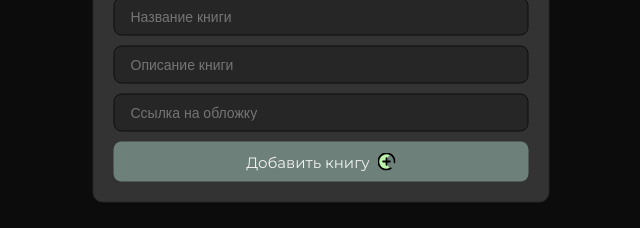
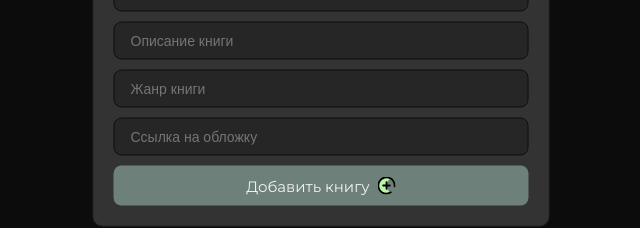
Before and after one commit to HelgiMagic/library, a React (Vite) app: page / in a window 1280 px wide. Both pictures are taken after a click on the button "Добавить книгу". Shown: the part 335-563 px from the top of the page, without its empty margins (319-959 px from the left). Built offline with nearby package versions, Linux system fonts and the light colour scheme; no server answers.

Commit message:
предварительно добавил жанр

```diff
--- a/src/components/modals/ModalAddNewBook/ModalAddNewBook.jsx
+++ b/src/components/modals/ModalAddNewBook/ModalAddNewBook.jsx
@@ -10,12 +10,14 @@ export default function ModalAddNewBook() {
   const dispatch = useDispatch();
 
   const [title, setTitle] = useState('');
+  const [description, setDescription] = useState('');
+  const [genre, setGenre] = useState('');
   const [picLink, setPicLink] = useState('');
-  const [description, setDescription] = useState('');
 
   const handleTitleInput = (e) => setTitle(e.target.value);
+  const handleDescriptionInput = (e) => setDescription(e.target.value);
+  const handleGenreInput = (e) => setGenre(e.target.value);
   const handlePictureInput = (e) => setPicLink(e.target.value);
-  const handleDescriptionInput = (e) => setDescription(e.target.value);
 
   const handleClose = () => {
     dispatch(setActive({ modal: null }));
@@ -28,6 +30,7 @@ export default function ModalAddNewBook() {
     dispatch(createBook({
       title,
       description,
+      genre,
       pictureLink: picLink,
       available: true,
       favorite: false,
@@ -52,6 +55,8 @@ export default function ModalAddNewBook() {
 
           <ui.Input placeholder="Описание книги" onInput={handleDescriptionInput} value={description} />
 
+          <ui.Input placeholder="Жанр книги" onInput={handleGenreInput} value={genre} required />
+
           <ui.Input placeholder="Ссылка на обложку" onInput={handlePictureInput} value={picLink} required />
 
           <AddBookButton type="submit" size="small" />
--- a/src/components/modals/ModalEditBook/ModalEditBook.jsx
+++ b/src/components/modals/ModalEditBook/ModalEditBook.jsx
@@ -12,11 +12,13 @@ export default function ModalEditBook({ id }) {
 
   const [title, setTitle] = useState(book.title);
   const [description, setDescription] = useState(book.description);
+  const [genre, setGenre] = useState(book.genre);
   const [pictureLink, setPictureLink] = useState(book.pictureLink);
   const [whoFavorited, setWhoFavorited] = useState(book.whoFavorited.join(', '));
 
   const handleTitleInput = (e) => setTitle(e.target.value);
   const handleDescriptionInput = (e) => setDescription(e.target.value);
+  const handleGenreInput = (e) => setGenre(e.target.value);
   const handlePictureInput = (e) => setPictureLink(e.target.value);
   const handleWhoFavoritedInput = (e) => setWhoFavorited(e.target.value);
 
@@ -46,6 +48,8 @@ export default function ModalEditBook({ id }) {
 
           <ui.Input placeholder="Описание книги" onInput={handleDescriptionInput} value={description} />
 
+          <ui.Input placeholder="Жанр книги" onInput={handleGenreInput} value={genre} required />
+
           <ui.Input placeholder="Ссылка на обложку" onInput={handlePictureInput} value={pictureLink} />
 
           <ui.Input placeholder="Желающие прочитать" onInput={handleWhoFavoritedInput} value={whoFavorited} />
--- a/src/slices/booksSlice.js
+++ b/src/slices/booksSlice.js
@@ -11,6 +11,7 @@ import routes from '../routes';
 //   favorite: false,
 //   whoFavorited: [],
 //   whoHas: 'name of user',
+//   genre: 'Роман' | 'Фэнтези' | 'Детектив' | 'Драма' | 'Проза',
 //   id: 0,
 // };
 
```
